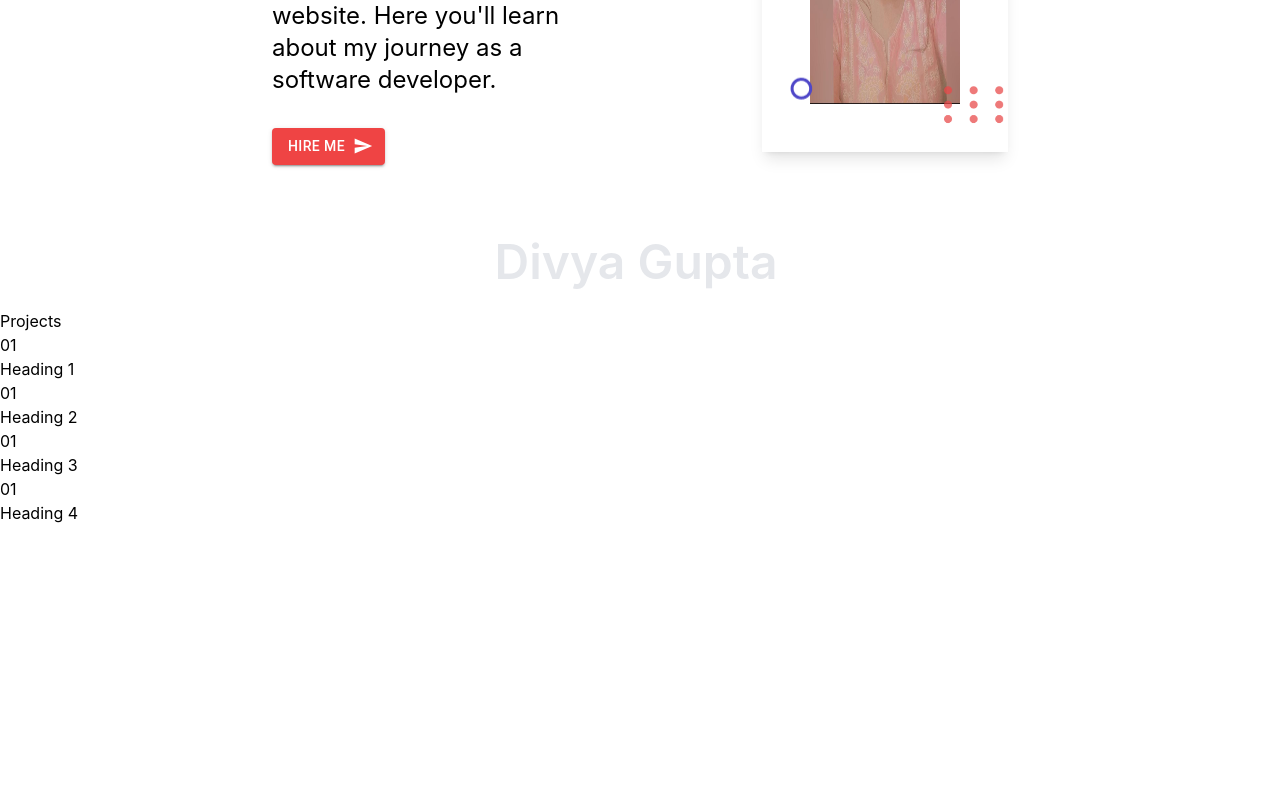
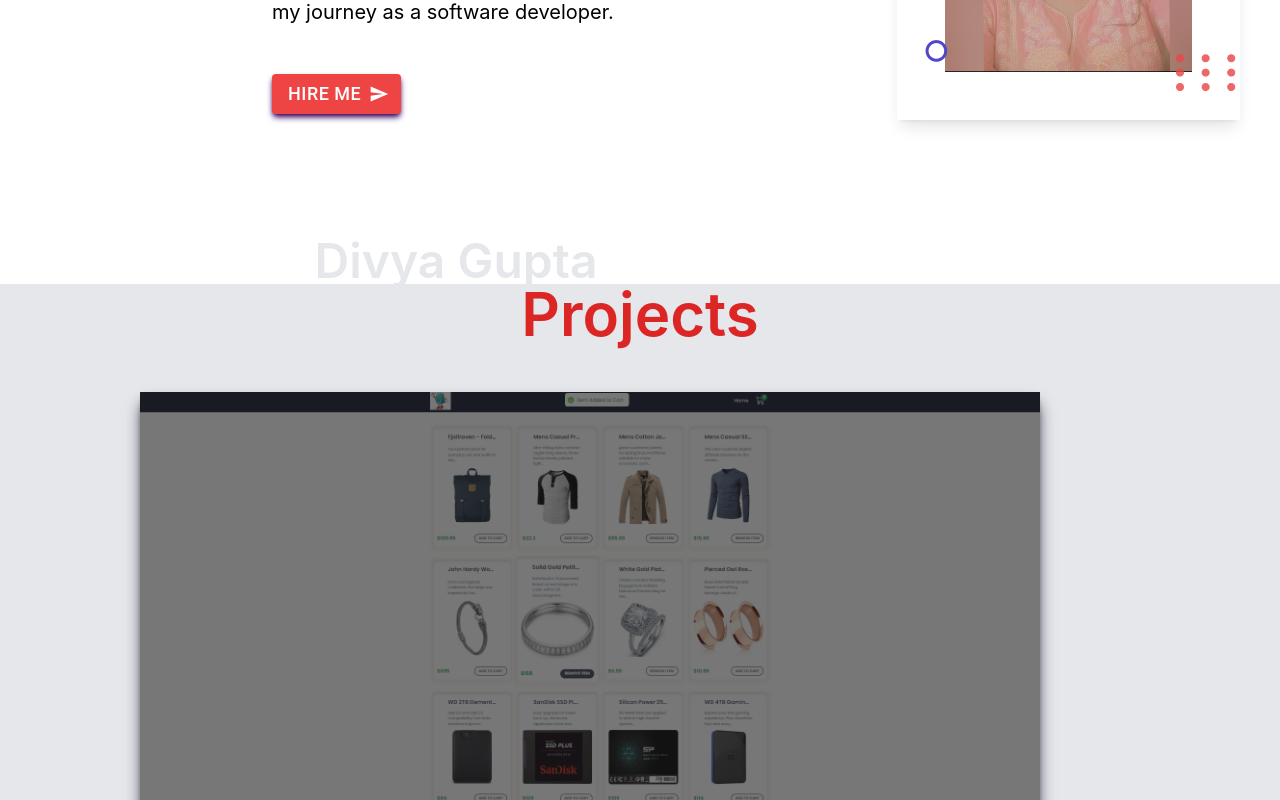
Before and after one commit to guptadivya5198/Portfolio-Website, a React (Create React App) app: page / in a window 1280 px wide. Shown: the part 400-1200 px from the top of the page. Before the commit the page ends 925 px from the top, so only its background shows below. Built offline with nearby package versions, Linux system fonts and the light colour scheme.

Commit message:
second part

```diff
--- a/src/App.css
+++ b/src/App.css
@@ -10,3 +10,31 @@ body {
 body {
   font-family: 'Inter', sans-serif;
 }
+
+.cardshadow::after {
+  content: '';
+  position: absolute;
+  top: 0;
+  bottom: 0;
+  right: 0;
+  left: 0;
+  background-color: #1f1f1f9a;
+  z-index: 0;
+  /* transform: scaleX(1); */
+}
+.cardshadow::before {
+  content: '';
+  position: absolute;
+  top: 0;
+  bottom: 0;
+  right: 0;
+  left: 0;
+  background: linear-gradient(45deg, #343d68, #343d68be, #343d687c);
+  transform: scaleX(0);
+  transform-origin: left;
+  transition: all 0.4s;
+  z-index: 1;
+}
+.cardshadow:hover::before {
+  transform: scaleX(1);
+}
--- a/src/Components/HomePage.js
+++ b/src/Components/HomePage.js
@@ -11,17 +11,17 @@ import SendIcon from '@mui/icons-material/Send';
 
 const HomePage = () => {
   return (
-    <div className="flex relative items-center justify-center gap-[5rem] my-[4rem] mx-[16rem] py-0 px-[1rem] pb-20">
-      <div className="select-none absolute text-5xl text-gray-200 font-semibold ease-in-out duration-300 bottom-[-8%] -ml-2">
+    <div className="flex relative w-[1000px] h-[500px] items-center justify-center gap-[5rem] my-[4rem] mx-[16rem] py-0 px-[1rem] pb-20">
+      <div className="select-none absolute text-5xl mt-2 text-gray-200 font-semibold ease-in-out duration-300 bottom-[-13%] mr-[600px] ">
         Divya Gupta
       </div>
       {/* left Section */}
       <div className="flex flex-col justify-center gap-8 ">
-        <div className="text-4xl font-medium sm:text-6xl md:text-4xl">
+        <div className="text-3xl font-normal sm:text-6xl md:text-3xl">
           Hi!! Divya Gupta
         </div>
         <div>
-          <h2 className="text-5xl sm:text-6xl md:text-5xl">
+          <h2 className="text-4xl sm:text-5xl md:text-4xl">
             I'm a{' '}
             <span className="text-red-700 hover:scale-90 duration-300 ">
               <TypeAnimation
@@ -37,19 +37,19 @@ const HomePage = () => {
                   1000,
                 ]}
                 wrapper="span"
-                speed={50}
+                speed={40}
                 repeat={Infinity}
               />
             </span>{' '}
             <div>Developer</div>
           </h2>
         </div>
-        <div className="mt-4 w-[74%] font-sm text-2xl">
+        <div className="mt-4 w-[74%] font-sm text-xl">
           I'm a software developer and here is my portfolio website. Here you'll
           learn about my journey as a software developer.
         </div>
         <Button
-          className="w-fit !bg-red-500 px-4 py-8 shadow-md shadow-purple-950 text-xl font-semibold cursor-pointer transition-all duration-75 border-3 border-transparent hover:scale-105 "
+          className="w-fit !bg-red-500 px-4 py-8 !mt-4 !shadow-md !shadow-purple-950 !text-lg font-semibold cursor-pointer transition-all duration-75 border-3 border-transparent hover:scale-105 "
           variant="contained"
           endIcon={<SendIcon />}
         >
@@ -75,7 +75,7 @@ const HomePage = () => {
         </div>
         <div className="">
           <img
-            className="w-[800px] h-[420px] p-12 transition-all  z-[-9] animate-scaleInWithGrayscale duration-5000 ease-in-out shadow-lg"
+            className="w-[700px] h-[380px] p-12 transition-all  z-[-9] animate-scaleInWithGrayscale duration-5000 ease-in-out shadow-lg"
             src={User}
             alt="6 not found "
           />
--- a/src/Components/Project/Card.js
+++ b/src/Components/Project/Card.js
@@ -1,22 +1,79 @@
 import React from 'react';
+// import HTML from '../../images/projects/Project1.png';
+import HTML from '../../images/stack/HTML.png';
+import CSS from '../../images/stack/CSS.png';
+import Javascript from '../../images/stack/Javascript.svg';
+import Express from '../../images/stack/Express.png';
+import NextJsCircle from '../../images/stack/NextJsCircle.png';
+import Tailwind from '../../images/stack/Tailwind.png';
+import NodeJs from '../../images/stack/NodeJs.svg';
+import MongoDB from '../../images/stack/MongoDB.svg';
+import Redux from '../../images/stack/Redux.svg';
+import Vercel from '../../images/stack/Vercel.svg';
+import { Button } from '@mui/material';
+import SendIcon from '@mui/icons-material/Send';
+import GitHubIcon from '@mui/icons-material/GitHub';
+import LinkedInIcon from '@mui/icons-material/LinkedIn';
+
+function GitHubButton() {
+  const handleClick = () => {
+    window.open('https://github.com', '_blank'); // Replace with your desired GitHub URL
+  };
+
+  return <GitHubIcon onClick={handleClick} />;
+}
+function LinkedInButton() {
+  const handleClick = () => {
+    window.open('https://www.linkedin.com', '_blank'); // Replace with your URL
+  };
+
+  return <LinkedInIcon onClick={handleClick} />;
+}
 
 const Card = ({ i }) => {
   return (
     //4card  project Container main div
-    <div>
+    <div className="max-w-[1000px] mx-auto my-0 py-12 px-0 flex flex-col gap-[120px]">
       {/*1 card container */}
-      <div>
-        <div>01</div>
+      <div className="w-[90%] h-[550px] bg-cover relative ">
+        <div className="absolute shadow-lg shadow-gray-900 ">
+          <div class="cardshadow">{i.image}</div>
+          {/* Card Number  */}
+          <div>{i.projectnum}</div>
           {/* info */}
           <div></div>
           {/* icons/skills */}
-        <div></div>
+          <div>
+            <img src={HTML} alt="not found 1" />
+            <img src={CSS} alt="not found 2" />
+            <img src={Javascript} alt="not found 3" />
+            <img src={Express} alt="not found 4" />
+            <img src={NextJsCircle} alt="not found 5" />
+            <img src={Tailwind} alt="not found 6" />
+            <img src={NodeJs} alt="not found 7" />
+            <img src={MongoDB} alt="not found 8" />
+            <img src={Redux} alt="not found 9" />
+            <img src={Vercel} alt="not found 10" />
+          </div>
           {/* heading */}
           <div>{i.heading}</div>
           {/* subheading */}
-        <div></div>
+          <div>{i.subHeading}</div>
           {/* butto or github icon */}
-        <div></div>
+          <div>
+            <div>
+              <Button
+                className="w-fit !bg-red-500 px-4 py-8 !mt-4 !shadow-md !shadow-purple-950 !text-lg font-semibold cursor-pointer transition-all duration-75 border-3 border-transparent hover:scale-105 "
+                variant="contained"
+                endIcon={<SendIcon />}
+              >
+                Read More
+              </Button>
+            </div>
+            <GitHubButton />
+            <LinkedInButton className="!bg-blue-600" />
+          </div>
+        </div>
       </div>
     </div>
   );
--- a/src/Components/Project/Projects.js
+++ b/src/Components/Project/Projects.js
@@ -1,34 +1,44 @@
 import React from 'react';
 import Card from './Card';
+import bgimg1 from '../../images/projects/Project 1.png';
+// import bgimg2 from '../../images/projects/Project 2.png';
+// import bgimg3 from '../../images/projects/Project 3.png';
+// import bgimg5 from '../../images/projects/project 5.png';
 
 const Projects = () => {
   return (
-    <div>
+    <div className="bg-gray-200 mt-16">
       <div>
-        <h2>Projects</h2>
+        <h2 className="text-red-600  font-semibold text-6xl text-center">
+          Projects
+        </h2>
       </div>
       <div>
         {[
           {
+            projectnum: '01',
             heading: 'Heading 1',
-            image: 'url',
-            button: 'btn 1',
+            subHeading: 'subheading 1...',
+            image: <img src={bgimg1} />,
           },
-          {
-            heading: 'Heading 2',
-            image: 'url',
-            button: 'btn 2',
-          },
-          {
-            heading: 'Heading 3',
-            image: 'url',
-            button: 'btn 3',
-          },
-          {
-            heading: 'Heading 4',
-            image: 'url',
-            button: 'btn 4',
-          },
+          // {
+          //   project: '02',
+          //   heading: 'Heading 2',
+          //   subHeading: 'subheading 2...',
+          //   // image: <img src={bgimg2} />,
+          // },
+          // {
+          //   project: '03',
+          //   heading: 'Heading 3',
+          //   subHeading: 'subheading 3...',
+          //   // image: <img src={bgimg3} />,
+          // },
+          // {
+          //   project: '04',
+          //   heading: 'Heading 4',
+          //   subHeading: 'subheading 4...',
+          //   // image: <img src={bgimg5} />,
+          // },
         ].map((i) => {
           return <Card i={i} />;
         })}
```
Lines whose indentation alone changed are shown as unchanged.
